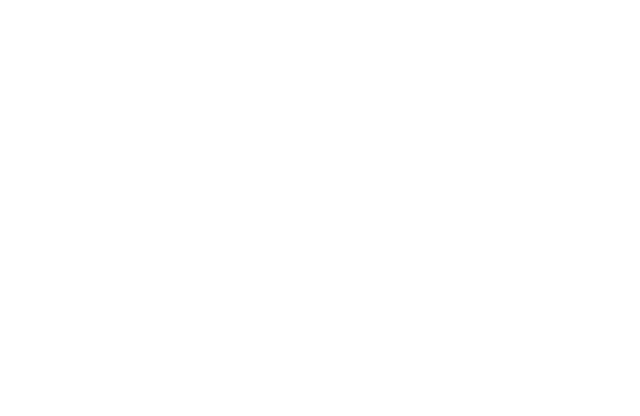
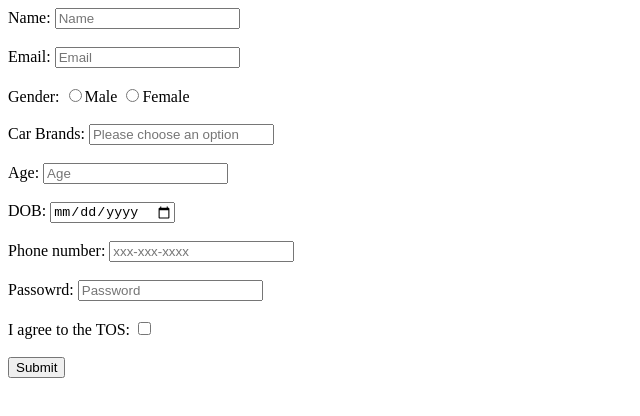
Before and after one commit to acciojob/signup-form-car-Mahaveermohan, a website: page main.html in a window 1280 px wide. Shown: the whole page, without its empty margins (0-640 px from the left). Drawn offline with Linux system fonts and the light colour scheme.

Commit message:
created a submission

```diff
--- a/main.html
+++ b/main.html
@@ -10,6 +10,38 @@
 	<!-- the entire body must be written by student -->
     <script type="text/javascript" src="./script.js">
 </script>
+	<form action="#" methode="post">
+		<label for="Name">Name:</label>
+	<input type="text" id="name" placeholder="Name" required></input>
+	<br><br>
+		<label for="email">Email:</label>
+		<input type="email" id="email" placeholder="Email" required></input>
+	<br><br>
+		<label for="Gender">Gender:</label>
+		<input type="radio" name ="gender" id="gender_m" required>Male</input>
+		<input type="radio" name ="gender" id="gender_m" required>Female</input>
+
+		<br><br>
+		<label for="Car Brands">Car Brands:</label>
+		<input type="select" id="cars" placeholder="Please choose an option" required></input>
+	<br><br>
+		<label for="Age">Age:</label>
+		<input type="number" id="age" placeholder="Age" required></input>
+	<br><br>
+		<label for="DOB">DOB:</label>
+		<input type="date" id="dob" required></input>
+	<br><br>
+		<label for="Phone number">Phone number:</label>
+		<input type="Tel" id="tel" placeholder="xxx-xxx-xxxx" required></input>
+	<br><br>
+		<label for="Password">Passowrd:</label>
+		<input type="password" id="password" placeholder="Password" required></input>
+	<br><br>
+		<label for="I agree to the TOS">I agree to the TOS:</label>
+		<input type="checkbox" id="tos" required></input>
+		<br><br>
+		<button type="submit">Submit</button>
+	</form>
 
 </body>
 
```
